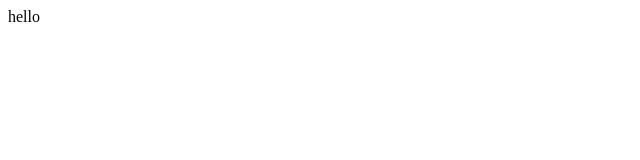
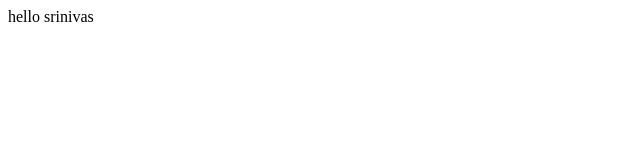
Before and after one commit to TalariSrinivas/Git, a plain HTML site: page index.html in a window 1280 px wide. Shown: the full height of the page, 0-640 px from the left. Drawn offline with Linux system fonts and the light colour scheme.

Commit message:
Update index.html

```diff
--- a/index.html
+++ b/index.html
@@ -6,6 +6,6 @@
     <title>Document</title>
 </head>
 <body>
-    hello
+    hello srinivas
 </body>
 </html>
```
